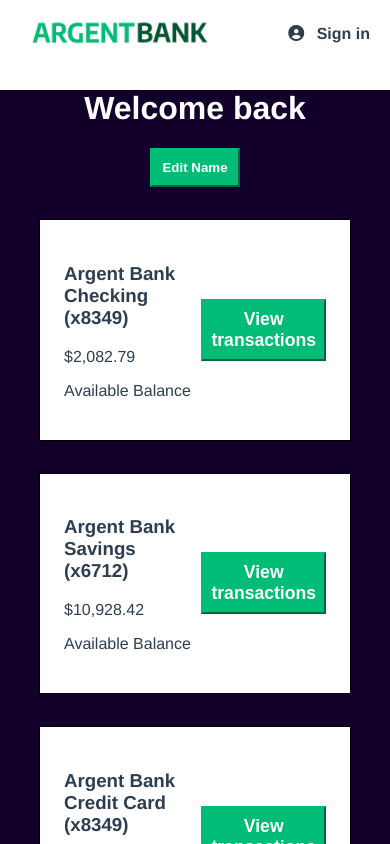
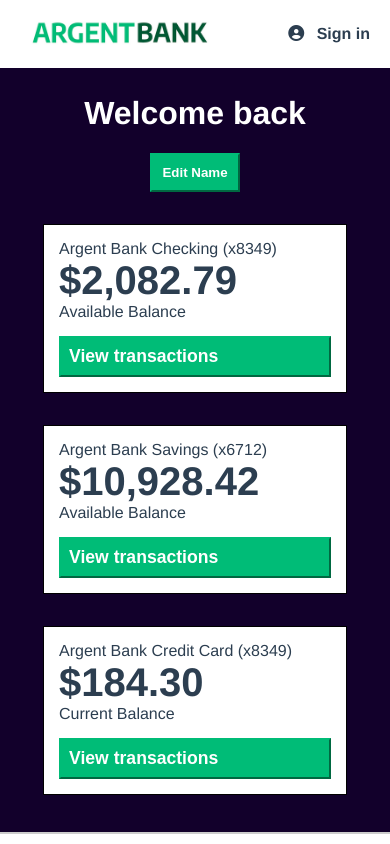
Before and after one commit to Axido545/argent-bank, a React (Vite) app: page /dashboard in a window 390 px wide. Shown: the top 844 px of the page. Built offline with nearby package versions, Linux system fonts and the light colour scheme.

Commit message:
css mobile

```diff
--- a/src/components/account/account.css
+++ b/src/components/account/account.css
@@ -5,8 +5,6 @@
     border: 1px solid black;
     background-color: #fff;
     width: 80%;
-    /* margin-left: 0;
-    margin-right: 0; */
     margin-left: 0 auto;
     margin-right: 0 auto;
     flex-direction: row;
@@ -26,3 +24,44 @@
     width: 200px;
     display: flex;
 }
+
+.account-title {
+    margin: 0;
+    padding: 0;
+    font-size: 1rem;
+    font-weight: normal;
+}
+
+.account-amount {
+    margin: 0;
+    font-size: 2.5rem;
+    font-weight: bold;
+}
+
+.account-amount-description {
+    margin: 0;
+}
+
+.account-content-wrapper {
+    width: 100%;
+    flex: 1;
+}
+
+@media (max-width: 640px) {
+    .account {
+        flex-direction: column;
+    }
+
+    .btn-transaction {
+        width: 100%;
+    }
+
+    .account {
+        align-items: left;
+        padding: 15px;
+    }
+
+    .account-content-wrapper {
+        margin-bottom: 15px;
+    }
+}
--- a/src/pages/dashboard/dashboard.css
+++ b/src/pages/dashboard/dashboard.css
@@ -1,5 +1,6 @@
 .user-main {
     background-color: #12002b;
+    padding: 5px;
 }
 
 .user-header {
```
